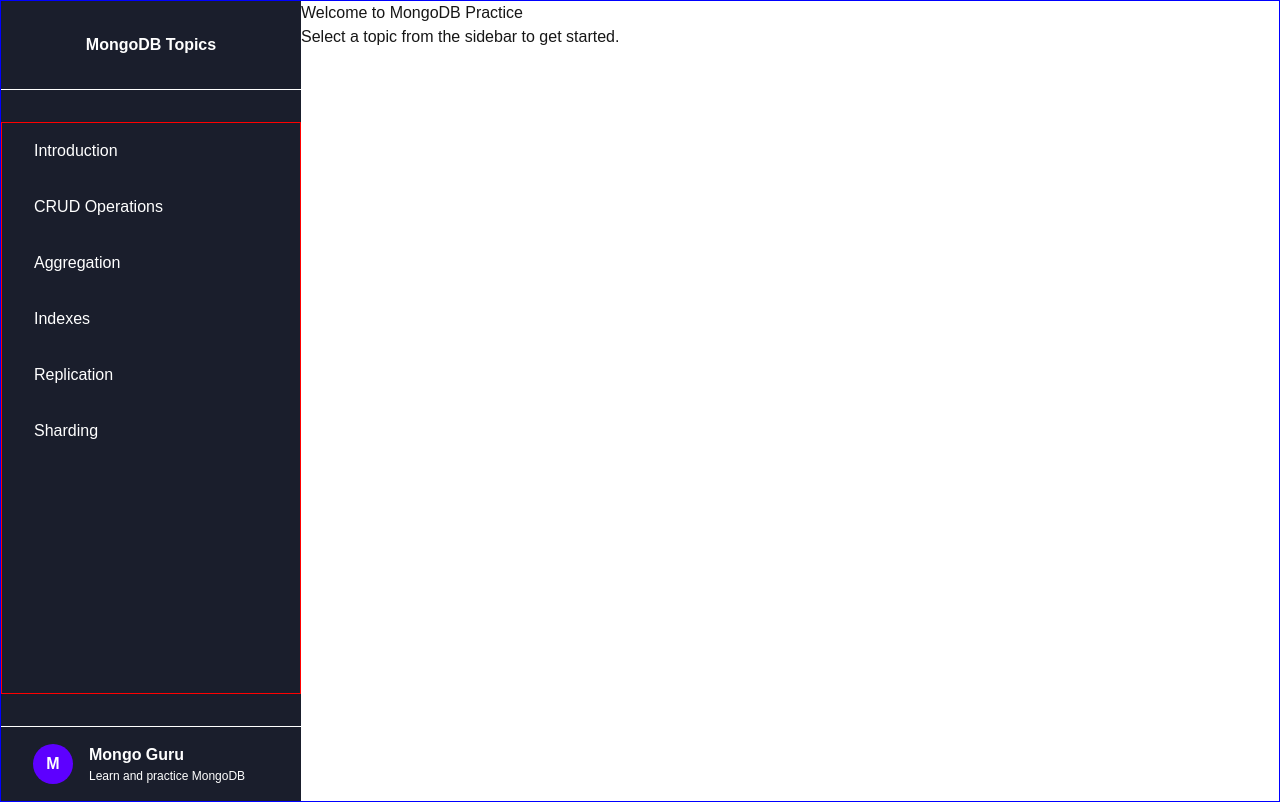
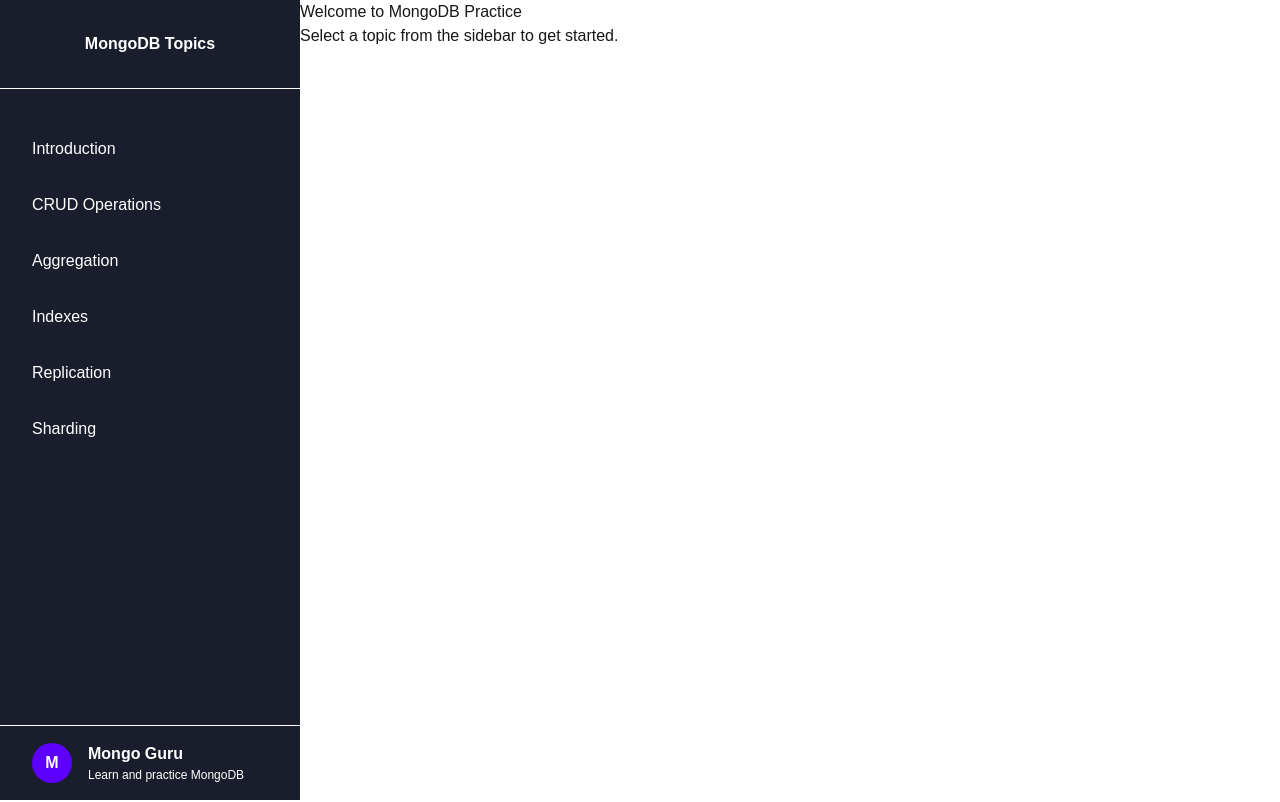
Before and after one commit to Ojasvita23/mongo-guru, a Next.js app: page / in a window 1280 px wide. Built offline with nearby package versions, Linux system fonts and the light colour scheme.

Commit message:
removed border

```diff
--- a/src/app/components/sidebar/index.tsx
+++ b/src/app/components/sidebar/index.tsx
@@ -55,7 +55,6 @@
       <ul
         style={{
         // padding: "32px 0",
-          border: "1px solid red",
           overflow: "auto",
           flexGrow: 1,
         }}
--- a/src/app/layout.tsx
+++ b/src/app/layout.tsx
@@ -29,7 +29,6 @@
       <body
         className={`${geistSans.variable} ${geistMono.variable} antialiased`}
         style={{
-          border: "1px solid blue",
           flex: 1,
           display: "flex",
         }}
```
